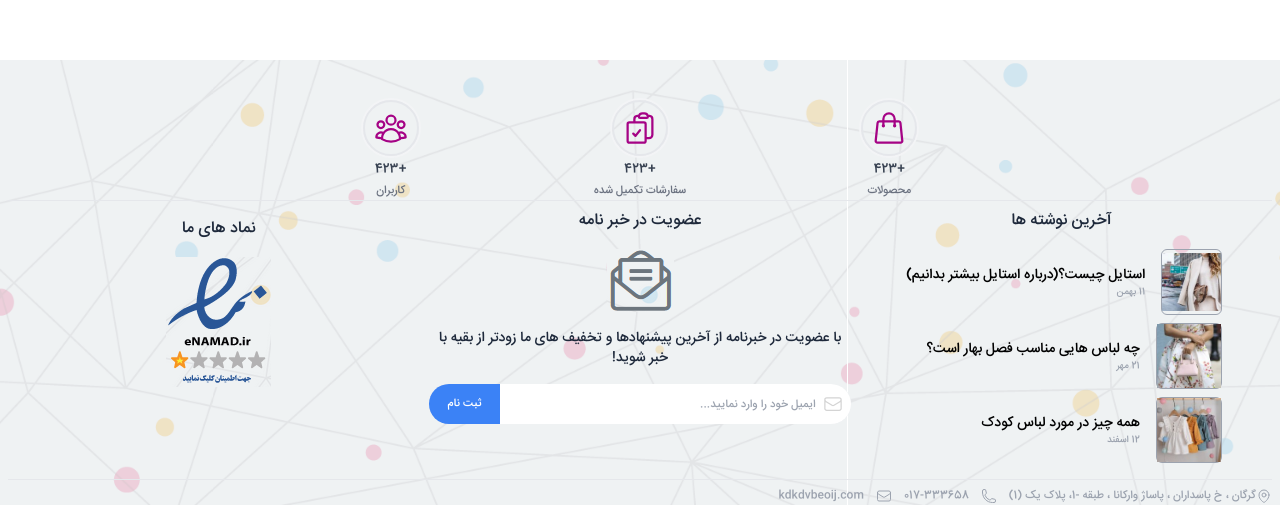
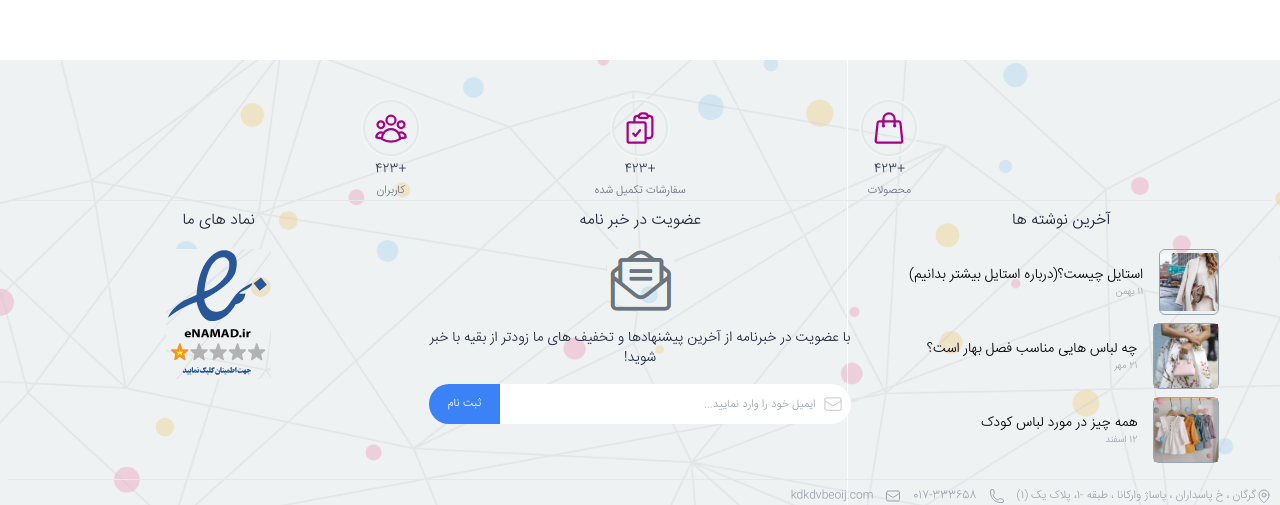
Before and after one commit to marziehalishahi/pioneer-shop, a website: page index.html in a window 1280 px wide. Shown: the part 295-800 px from the top of the page. Drawn offline with Linux system fonts and the light colour scheme.

Commit message:
fixed font

```diff
--- a/css/main.css
+++ b/css/main.css
@@ -16,8 +16,8 @@
 	font-family: IRANSans;
 	font-style: normal;
 	font-weight: 200;
-	src: url('/assets/fonts/eot/IRANSansWeb(FaNum)_Medium.eot');
-	src: url('/assets/fonts/eot/IRANSansWeb(FaNum)_Medium.eot?#iefix') format('embedded-opentype'),  /* IE6-8 */ url('/assets/fonts/woff2/IRANSansWeb(FaNum)_Medium.woff2') format('woff2'),  /* FF39+,Chrome36+, Opera24+*/ url('/assets/fonts/woff/IRANSansWeb(FaNum)_Medium.woff') format('woff'),  /* FF3.6+, IE9, Chrome6+, Saf5.1+*/ url('/assets/fonts/ttf/IRANSansWeb(FaNum)_Medium.ttf') format('truetype');
+	src: url('/assets/fonts/eot/IRANSansWeb(FaNum)_Light.eot');
+	src: url('/assets/fonts/eot/IRANSansWeb(FaNum)_Light.eot?#iefix') format('embedded-opentype'),  /* IE6-8 */ url('/assets/fonts/woff2/IRANSansWeb(FaNum)_Light.woff2') format('woff2'),  /* FF39+,Chrome36+, Opera24+*/ url('/assets/fonts/woff/IRANSansWeb(FaNum)_Light.woff') format('woff'),  /* FF3.6+, IE9, Chrome6+, Saf5.1+*/ url('/assets/fonts/ttf/IRANSansWeb(FaNum)_Light.ttf') format('truetype');
 }
 
 @layer components {
--- a/index.html
+++ b/index.html
@@ -13,7 +13,7 @@
   </style>
 </head>
 
-<body class="flex flex-col min-h-screen font-sans font-light">
+<body class="flex flex-col min-h-screen font-iran">
 
   <!-- bg-footer-texture: https://tailwindcss.com/docs/background-image#using-custom-values -->
   <!-- strok-primary: https://tailwindcss.com/docs/customizing-colors#naming-your-colors -->
@@ -69,7 +69,7 @@
       <div class="flex flex-col items-start justify-between mx-auto sm:flex-row sm:gap-y-4 sm:mb-4">
         <!-- footer image element -->
         <div class="flex flex-col items-center justify-between w-full lg:w-4/12 gap-y-4">
-          <div class="text-center  text-slate-800">آخرین نوشته ها</div>
+          <div class="text-center text-slate-800">آخرین نوشته ها</div>
           <div class="flex flex-col items-start justify-between gap-y-2">
             <div class="flex items-center justify-between">
               <div class="border border-gray-400 rounded-md">
@@ -106,7 +106,7 @@
 
         <!-- news letters -->
         <div class="flex flex-col justify-between w-full lg:mx-0 lg:w-4/12 gap-y-4">
-          <div class="text-center  text-slate-800">عضویت در خبر نامه</div>
+          <div class="text-center text-slate-800">عضویت در خبر نامه</div>
           <div class="flex flex-col items-center justify-between gap-y-4">
             <img class="" src="assets/img/7.PNG" alt="">
             <p class="text-sm text-center text-slate-800">
@@ -133,7 +133,7 @@
           </div>
         </div>
         <!-- symbols -->
-        <div class="flex flex-col items-center w-full mt-2 lg:w-4/12 gap-y-4">
+        <div class="flex flex-col items-center w-full mt-2 lg:mt-0 lg:w-4/12 gap-y-4">
           <div class=" text-start text-slate-800">نماد های ما</div>
           <div class="cursor-pointer">
             <img class="w-full h-auto" src="assets/img/9.PNG" alt="">
--- a/tailwind.config.js
+++ b/tailwind.config.js
@@ -21,7 +21,7 @@ export default {
       },
 
       fontFamily: {
-        sans: 'IRANSans'
+        iran: 'IRANSans'
       },
 
       screens: {
```
Also changed, not shown: public/output.css.
